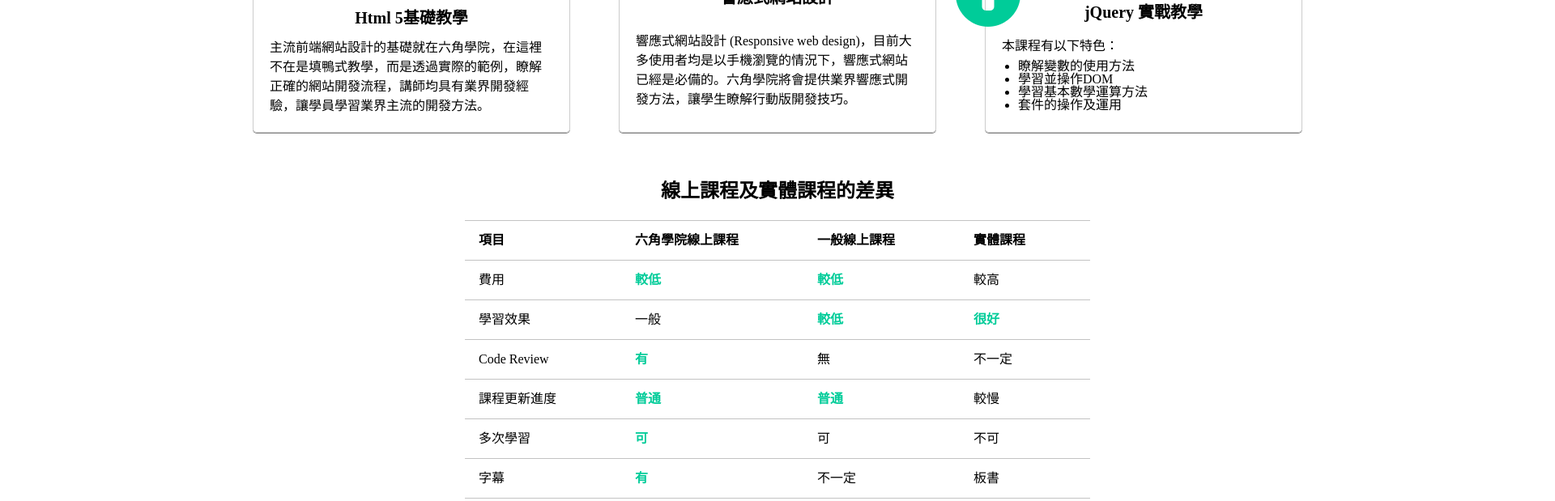
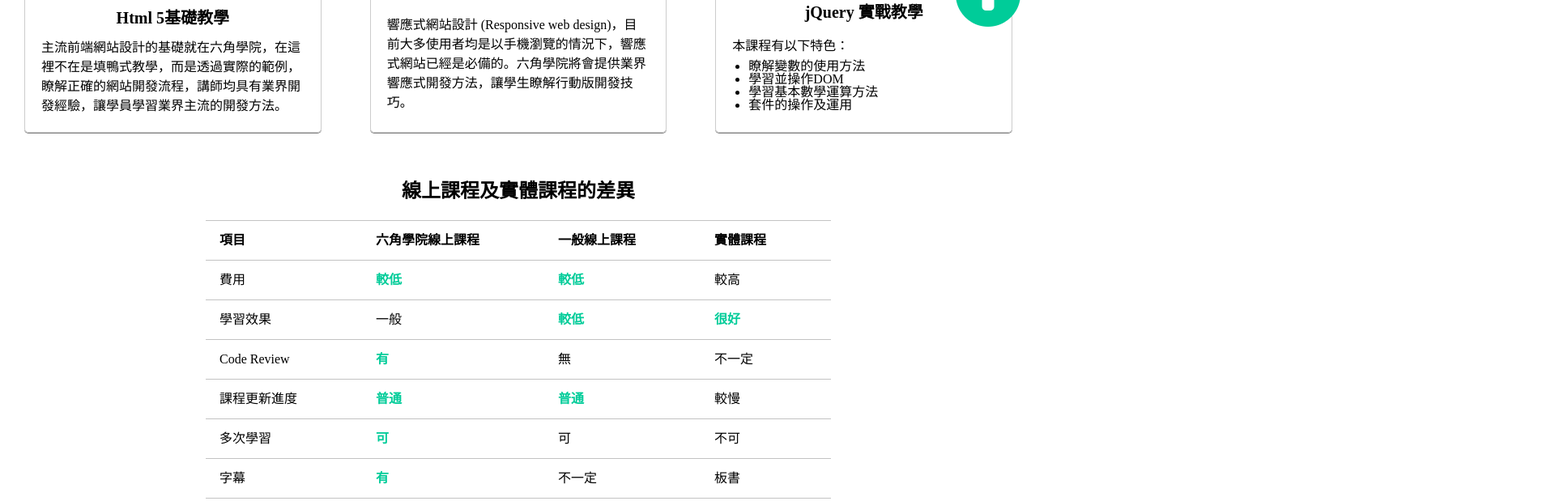
Before and after one commit to h52102498/finalHomework, a plain HTML site: page index.html in a window 1280 px wide. Shown: the part 747-1366 px from the top of the page at 81% size, 1920 px wide, since content can reach past the window. Drawn offline with nearby package versions, Linux system fonts and the light colour scheme.

Commit message:
width edit

```diff
--- a/css/style.css
+++ b/css/style.css
@@ -47,7 +47,7 @@ table {
 	border-spacing: 0;
 }
 .wrap{
-	width: 1920px;
+
 	margin: 0 auto;
 }
 .top{
--- a/index.html
+++ b/index.html
@@ -15,6 +15,7 @@
     <link rel='stylesheet' href='https://cdnjs.cloudflare.com/ajax/libs/font-awesome/6.1.1/css/all.min.css'/>
     <link href="css/lightbox.css" rel="stylesheet" />
     <link rel="stylesheet" href="https://cdn.jsdelivr.net/npm/swiper@11/swiper-bundle.min.css"/>
+    <meta name="viewport" content="width=device-width, initial-scale=1.0">
 
 </head>
 <body>
```
